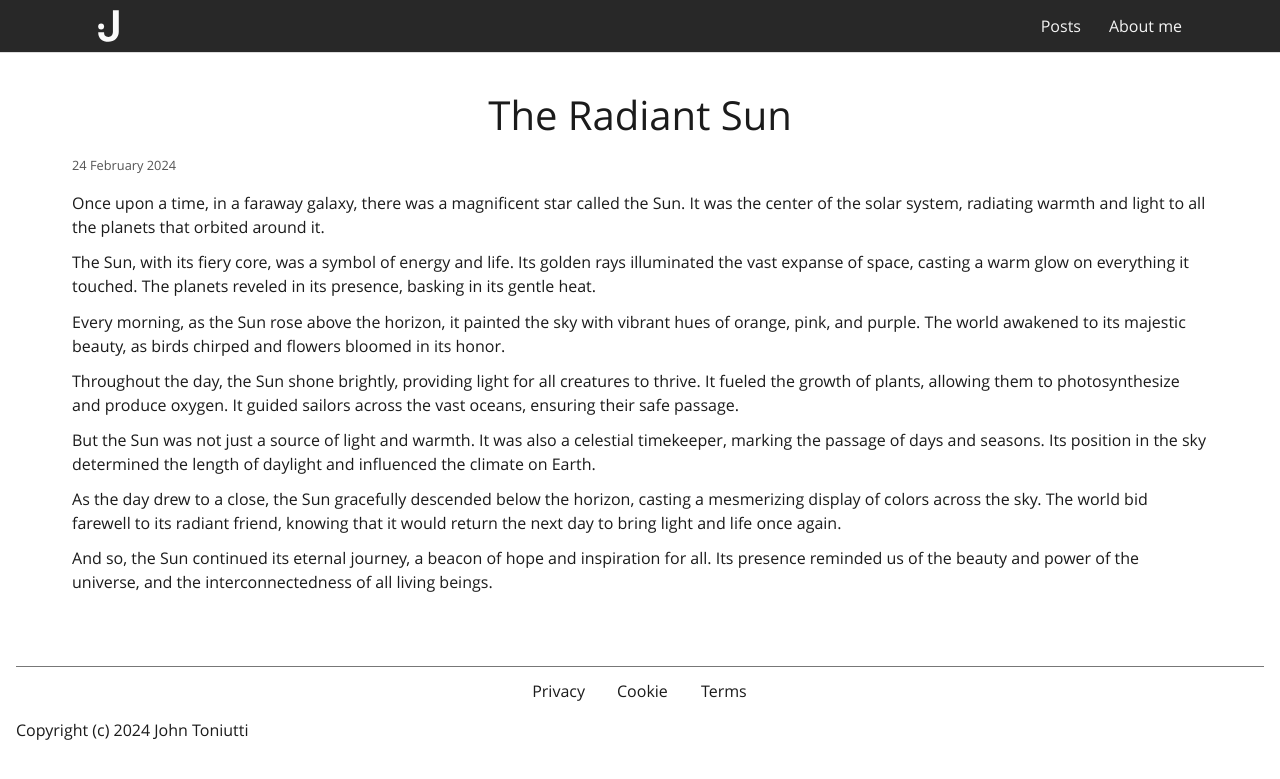
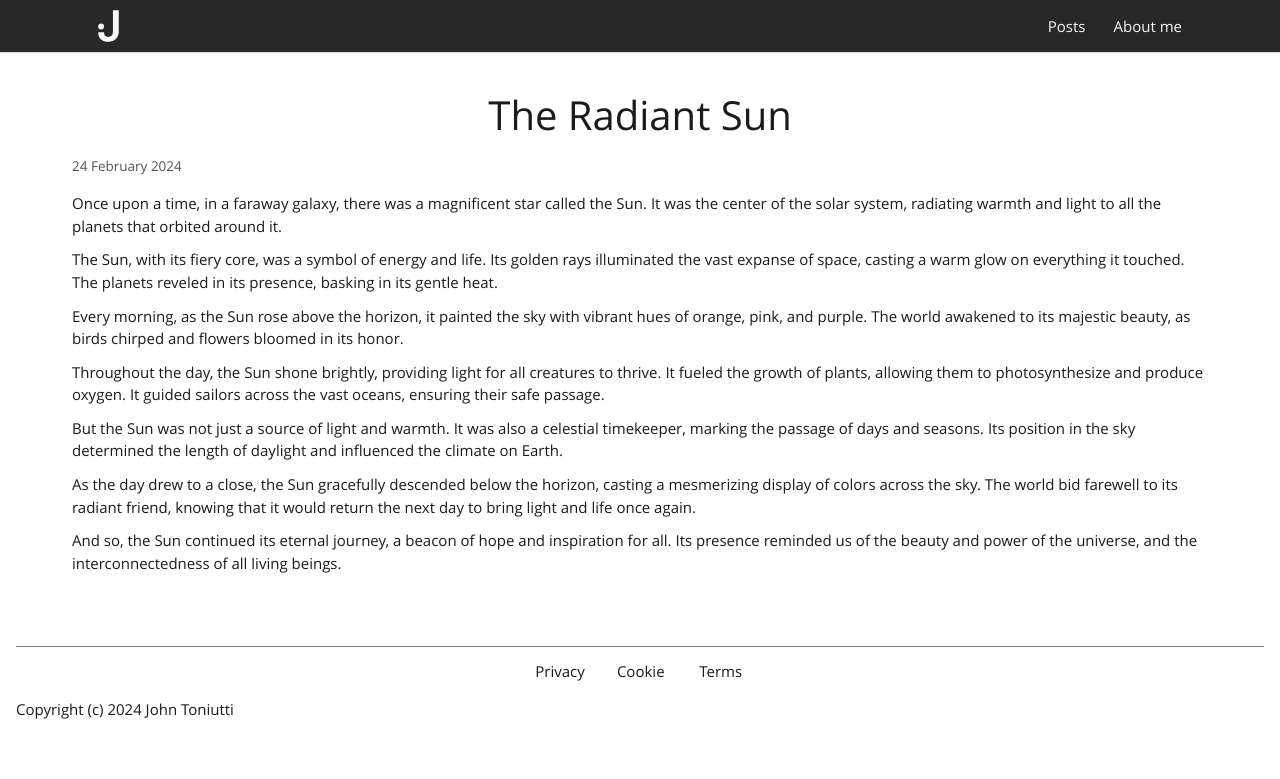
Before and after one commit to jotonedev/jekyll-theme-tallneck, a Jekyll site: the page built from _posts/2024-02-24-test-05.md, in a window 1280 px wide. Shown: the top 779 px of the page. Built offline with Jekyll 4.4.1, drawn with Linux system fonts in a browser that asks for light colours.

Commit message:
Fix font size

```diff
--- a/_sass/tallneck/components/post.scss
+++ b/_sass/tallneck/components/post.scss
@@ -11,7 +11,7 @@
   }
 
   .post-header--meta {
-    font-size: 0.8em;
+    font-size: 0.9em;
     opacity: 0.75;
 
     a {
--- a/_sass/tallneck/variables.scss
+++ b/_sass/tallneck/variables.scss
@@ -5,7 +5,7 @@
 // Define defaults for each variable.
 $base-font-family: "Open Sans", -apple-system, system-ui, sans-serif, Arial !default;
 $code-font-family: "Consolas", "Courier New", monospace !default;
-$base-font-size: 16px !default;
+$base-font-size: 15px !default;
 $base-font-weight: 400 !default;
 $base-line-height: 1.5 !default;
 
```
